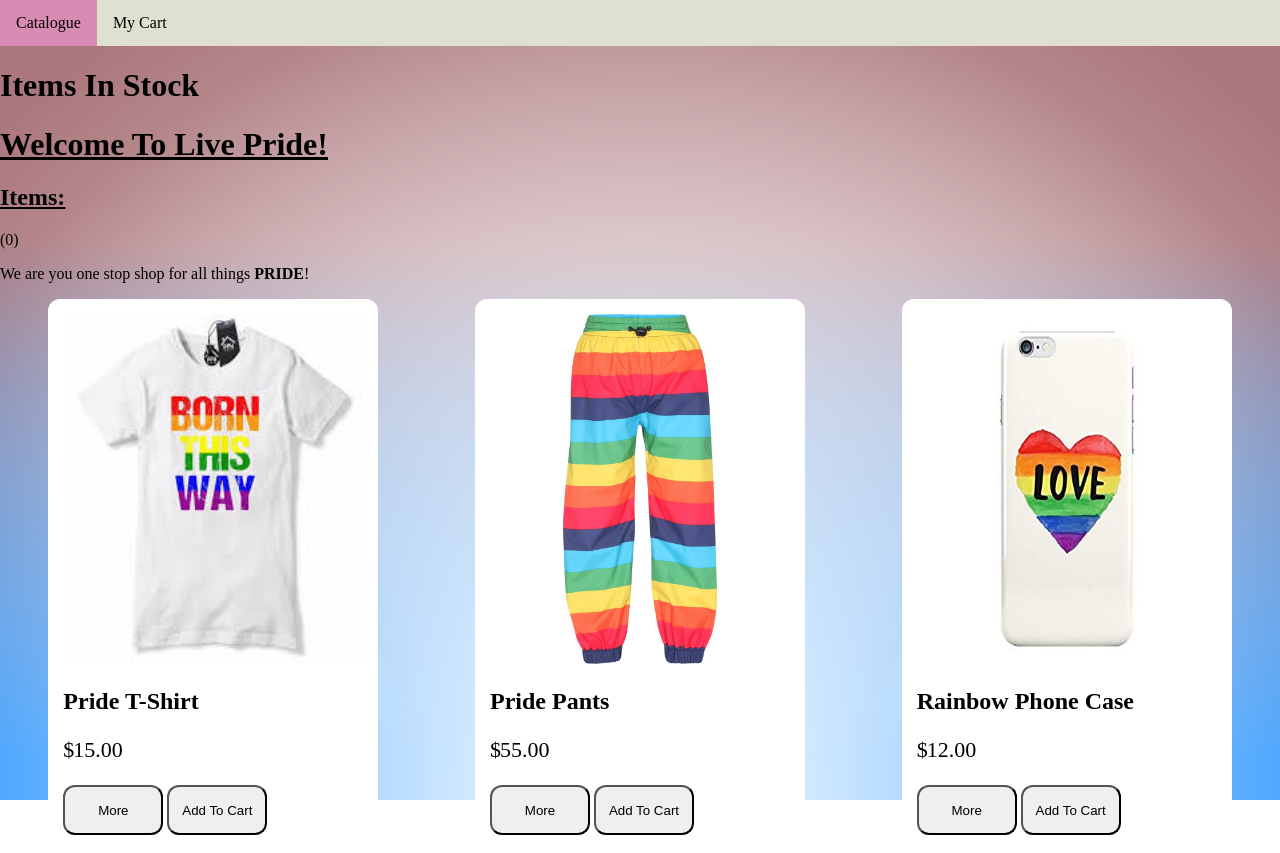
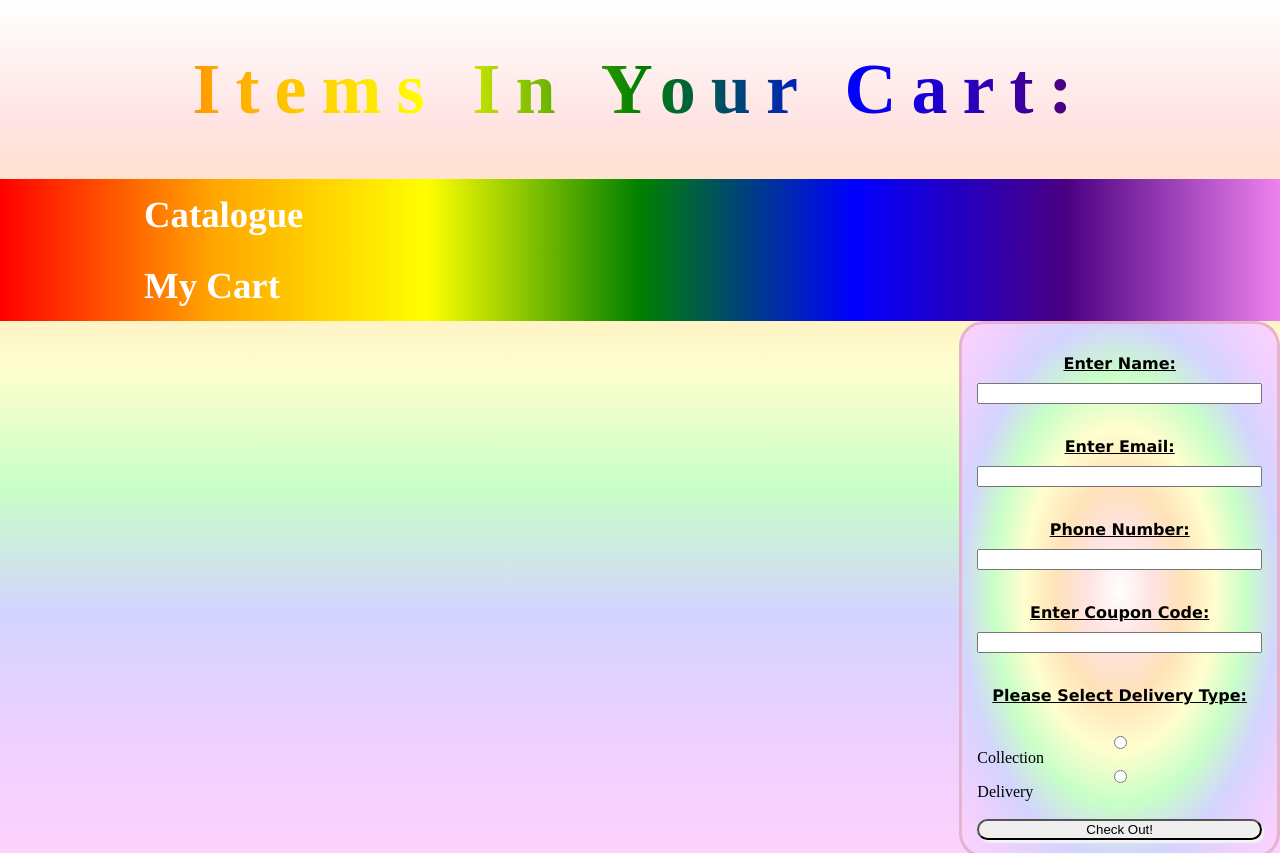
Before and after one commit to bluntjay/PrideStore, a plain HTML site: page onlineStore.html in a window 1280 px wide. Shown: the top 853 px of the page. Drawn offline with nearby package versions, Linux system fonts and the light colour scheme.

Commit message:
Updated Colour scheme

```diff
--- a/onlineStore.css
+++ b/onlineStore.css
@@ -2,46 +2,89 @@
 #carList{
   text-align: center;
 }
+#checkoutHead{
+   color: transparent;
+   background-image: linear-gradient(to left, violet, indigo, blue, green, yellow, orange, red);
+   -webkit-background-clip: text;
+   text-decoration: underline;
+   font-size: 4.5em;
+   letter-spacing: 15px;
+   text-align: center;
+}
+#itembBask{
+  border-radius: 50%;
+}
 /*Styles checkout form*/
 .formCheck{
+  display: flex;
+  flex-direction: column;
   text-align: left;
   border: 3px solid #e6b3cc;
   border-radius: 25px;
   float: right;
   padding: 15px;
-  background-color: #e0e0d1 ;
+  background: radial-gradient( #fff, #FFE3E3,#FFE2B8,#FFFECE,#C8FFC7,#D3D4FF,#EDD0FF,#FED2FD)
+}
+.labelForm{
+  font-family: Verdana, sans-serif;
+  padding: 10px 15px;
+  margin-top: 5px;
+  text-align: center;
+  text-decoration: underline;
+  font-weight: 600;
+
 }
 /*Styles checkout button*/
 #butOut{
   border-radius: 12px
 }
+#webHead{
+  color: transparent;
+   background-image: linear-gradient(to left, violet, indigo, blue, green, yellow, orange, red);
+   -webkit-background-clip: text;
+   text-decoration: underline;
+   font-size: 5.5em;
+   letter-spacing: 15px;
+   text-align: center;
+
+
+}
+
 /*Spands background to the whole page*/
 body {
-  height: 100vh;
+
   margin: 0;
+  background: linear-gradient( #fff, #FFE3E3,#FFE2B8,#FFFECE,#C8FFC7,#D3D4FF,#EDD0FF,#FED2FD)
+}
+.cart{
+  text-align: center;
+  float: right;
+   background:
+    linear-gradient(to bottom, #fff 2%,),
+    linear-gradient(to top, #fff 2%, ),
+    linear-gradient(to right, #fff 2%,),
+    linear-gradient(to right, #fff 2%,);
+ animation: bg 15s infinite;
+ width: 30%;
+ height: auto;
+ border-radius: 15px;
 }
 /*Sets position of background*/
 #bg {
   top: 0;
-  position: fixed;
   z-index: -1;
-
   height: 100%;
   width: 100%;
-/*Allows background to animate between various colours*/
-  background:
-    radial-gradient(circle at bottom, #fff, transparent 80%),
-    linear-gradient(to top, dodgerblue 5%, transparent 70%),
-    radial-gradient(circle at bottom, #fff, transparent 90%),
-    #1e90ff;
-  animation: bg 15s infinite;
 }
 /*Allows background to animate between various colours*/
 @keyframes bg {
-  15%, 100% { background-color: #1e90ff; }
-  25% { background-color: #39d24a; }
-  50% { background-color: #ff36a3; }
-  75% { background-color: #ff36a3; }
+  12.5%, 100% { background-color: #FF948E; }
+  25% { background-color: #FBB169; }
+  37.5% { background-color: #FDFB96; }
+  50% { background-color: #A8FFB4; }
+  62.5% { background-color: #A5D2FE; }
+  75% { background-color: #DBADFF; }
+  87.5% { background-color: #FABFFF; }
 }
 /*Sets all images to a specific height & width */
 img{
@@ -49,6 +92,7 @@ img{
   width: 300px;
 
 }
+
 /*Allows options to appear when a certain delivery type is chosen*/
 #deliverType ~ div {
   display: none;
@@ -61,21 +105,28 @@ img{
   display: flex;
   justify-content: space-around;
   flex-wrap: wrap;
+
 }
 /*Styles each displayed in a card*/
 .card {
-  box-shadow: 0 4px 8px 0 rgba(0, 0, 0, 0.2);
+  box-shadow: 2px 4px 8px 0 #000;
   max-width: 300px;
   text-align: center;
   font-family: arial;
 
+
 }
 /*tyles background of the cards*/
 .item{
-  background-color: white;
+  background:
+    radial-gradient(circle at bottom, #fff, transparent 20%),
+    linear-gradient(to top, #fff 5%, transparent 70%),
+    radial-gradient(circle at bottom, #fff, transparent 10%);
+ animation: bg 15s infinite;
   border-radius: 12px;
   padding: 15px;
   margin-bottom: 10px;
+  text-align: center;
 }
 /*Styles prices within the cards*/
 .price {
@@ -88,7 +139,7 @@ img{
 .price:before {
   position: absolute;
   content: "$";
-  left: -10px;
+  left: 6pc;
 }
 /*Styles the total in the cart*/
 #totalPrice{
@@ -121,19 +172,25 @@ ul {
   margin: 0;
   padding: 0;
   overflow: hidden;
-  background-color: #e0e0d1 ;
+  background-image: linear-gradient(to left, violet, indigo, blue, green, yellow, orange, red);
 }
 /*Styles content within navigation bar*/
 li a {
-  float: left;
-  display: block;
-  color: black;
+  display: inline-block;
+  color: #fff;
   text-align: center;
+  font-weight: 700;
+  font-family: Times, sans-serif;
+  font-size: 2.3em;
   padding: 14px 16px;
   text-decoration: none;
-  background-color: #e0e0d1;
+  margin-left: 10%;
 }
 /*Changes color of background of item when hovered over in the navigation bar*/
-li a:hover {
-  background-color: #d98cb3;
+ul a:hover {
+  font-size: 3em;
 }
+button{
+  border-radius: 35%;
+  box-shadow: 2px 3px 2px #F4F4F4;
+}
--- a/onlineStore.html
+++ b/onlineStore.html
@@ -1,148 +1,53 @@
+
 <!DOCTYPE html>
 <html lang="en">
-
 <head>
-    <title>Live Pride!</title>
+    <title>My Cart</title>
     <link rel="stylesheet" type="text/css" href="onlineStore.css">
     <script src="https://ajax.googleapis.com/ajax/libs/jquery/1.12.4/jquery.min.js"></script>
 </head>
-
 <body>
-    <!-- Creates a div for placement of my background -->
     <div id="bg"></div>
-    <!-- Creates a navigation bar to the different pages -->
+<h1 id="checkoutHead">Items In Your Cart:</h1>
 <nav class="navBar">
     <ul>
-            <li><a href="onlineStore.html">Catalogue</a></li>
-            <li><a href="cart.html">My Cart</a></li>
+    <li><a href="index.html">Catalogue</a></li>
+    <li><a href="onlineStore.html">My Cart</a></li>
     </ul>
 </nav>
-    <div class="header">
-        <div class="heading">
-            <h1>Items In Stock</h1>
+<!-- Creates a div for items to be written in -->
+<div id="cartList">
 </div>
-        <h1><b><u>Welcome To Live Pride!</u></b></h1>
-    </div>
-    <!-- Creates my cart with their items & prices -->
-    <div class="cart">
-        <i class="shopBask"></i>
-        <i class="cartDown"></i>
-        <div class="totalText">
-            <h2><u>Items:</u></h2>
-            <p id="itemsBask"></p>
-        </div>
-    </div>
-    <div id="cartItems">
-        <ol id="listItem"></ol>
-        <div class="totalText">
-            <p>Total:</p>
-            <p id="totalPrice"></p>
-            <button><a href="cart.html">Checkout</a></button>
-        </div>
-    </div>
-    <p>We are you one stop shop for all things <b>PRIDE</b>! </p>
-    <!-- Creates divs for items with images, prices & infomation about the item -->
-    <div class="cardholder">
-        <div id="prideT" class="item">
-            <img src="images/prideT.jpg">
-            <i class="cartPlus" id="basket"></i>
-            <div class="overflow">
-                <h2 class="itemName">Pride T-Shirt</h2>
-            </div>
-            <h4>Show your pride with 100% cotton shirt</h4>
-            <div class="prices">
-                <p class="price">15.00</p>
-                <div class="theItem">
-                    <button class="aboutItem">More</button>
-                    <button class="addToCart">Add To Cart</button>
-                </div>
-            </div>
-        </div>
-        <!-- Creates divs for items with images, prices & infomation about the item -->
-        <div id="pantPri" class="item">
-            <img src="images/pantPri.jpg">
-            <i class="cartPlus" id="basket"></i>
-            <div class="overflow">
-                <h2 class="itemName">Pride Pants</h2>
-            </div>
-            <h4>This on durable & water resistant rainbow</h4>
-            <div class="prices">
-                <p class="price">55.00</p>
-                <div class="theItem">
-                    <button class="aboutItem">More</button>
-                    <button class="addToCart">Add To Cart</button>
-                </div>
-            </div>
-        </div>
-        <!-- Creates divs for items with images, prices & infomation about the item -->
-        <div id="phonePri" class="item">
-            <img src="images/phonePri.jpg">
-            <i class="cartPlus" id="basket"></i>
-            <div class="overflow">
-                <h2 class="itemName">Rainbow Phone Case</h2>
-            </div>
-            <h4>Take pride everywhere you go!</h4>
-            <div class="prices">
-                <p class="price">12.00</p>
-                <div class="theItem">
-                    <button class="aboutItem">More</button>
-                    <button class="addToCart">Add To Cart</button>
-                </div>
-            </div>
-        </div>
-        <!-- Creates divs for items with images, prices & infomation about the item -->
-        <div id="prideSneak" class="item">
-            <img src="images/sneaks.jpg">
-            <i class="cartPlus" id="basket"></i>
-            <div class="overflow">
-                <h2 class="itemName">Rainbow Sneakers</h2>
-            </div>
-            <h4>From head to toe, be a rainbow!</h4>
-            <div class="prices">
-                <p class="price">70.00</p>
-                <div class="theItem">
-                    <button class="aboutItem">More</button>
-                    <button class="addToCart">Add To Cart</button>
-                </div>
-            </div>
-        </div>
-        <!-- Creates divs for items with images, prices & infomation about the item -->
-        <div id="prideCap" class="item">
-            <img src="images/prideCap.jpg">
-            <i class="cartPlus" id="basket"></i>
-            <div class="overflow">
-                <h2 class="itemName">Pride Peak-Cap</h2>
-            </div>
-            <h4>This cotton cap will keep you cool</h4>
-            <div class="prices">
-                <p class="price">30.00</p>
-                <div class="theItem">
-                    <button class="aboutItem">More</button>
-                    <button class="addToCart">Add To Cart</button>
-                </div>
-            </div>
-        </div>
-        <!-- Creates divs for items with images, prices & infomation about the item -->
-        <div id="prideDress" class="item">
-            <img src="images/prideDress.jpg">
-            <i class="cartPlus" id="basket"></i>
-            <div class="overflow">
-                <h2 class="itemName">Rainbow Sequence Dress</h2>
-            </div>
-            <h4>There was only 3 of this dress made</h4>
-            <div class="prices">
-                <p class="price">98.00</p>
-                <div class="theItem">
-                    <button class="aboutItem">More</button>
-                    <button class="addToCart">Add To Cart</button>
-                </div>
-            </div>
-        </div>
+<!-- Creates a form for user to input their infomation & checkout -->
+<form class="formCheck">
+    <label class="labelForm">Enter Name:</label>
+        <input type="texts" name="firstname">
+        <br>
+        <label class="labelForm">Enter Email:</label>
+        <input type="Email" name="theirMail">
+        <br>
+        <label class="labelForm">Phone Number:</label>
+        <input type="tel" name="theirNum">
+        <br>
+        <label class="labelForm">Enter Coupon Code:</label>
+        <!-- When entering the coupon the function will alert you & give you a discount -->
+        <input type="text" onkeyup="couponUpdate(this)">
+        <br>
+        <!-- Allows you to choose your delivery type -->
+        <label class="labelForm">Please Select Delivery Type:</label><br>
+        <input type="radio" name="deliveryType1" id="deliverType1">Collection<br>
+        <input type="radio" name="deliveryType2" id="deliverType">Delivery<br>
+        <div>
+        <input type="radio">To Home<br>
+        <input type="radio">To Work<br>
+        <input type="radio">To Hotel<br>
     </div>
         <br>
-    <p><u>Note:</u> All of our items are vegan friendly & animal cruelty free</p>
-    </div>
-    <script type="text/javascript" src="onlineStore.js"></script>
+        <!--On click this button will give youe final total -->
+        <button id="butOut" onclick="checkOut()">Check Out!</button>
+</form>
+<span id="refNUm"></span>
+<!-- This links this file to my JavaScript file -->
+<script type="text/javascript" src="onlineStore2.js"></script>
 </body>
-
 </html>
```
Also changed, not shown: index.html (added, +144 -0 lines). Lines whose indentation alone changed are shown as unchanged.
